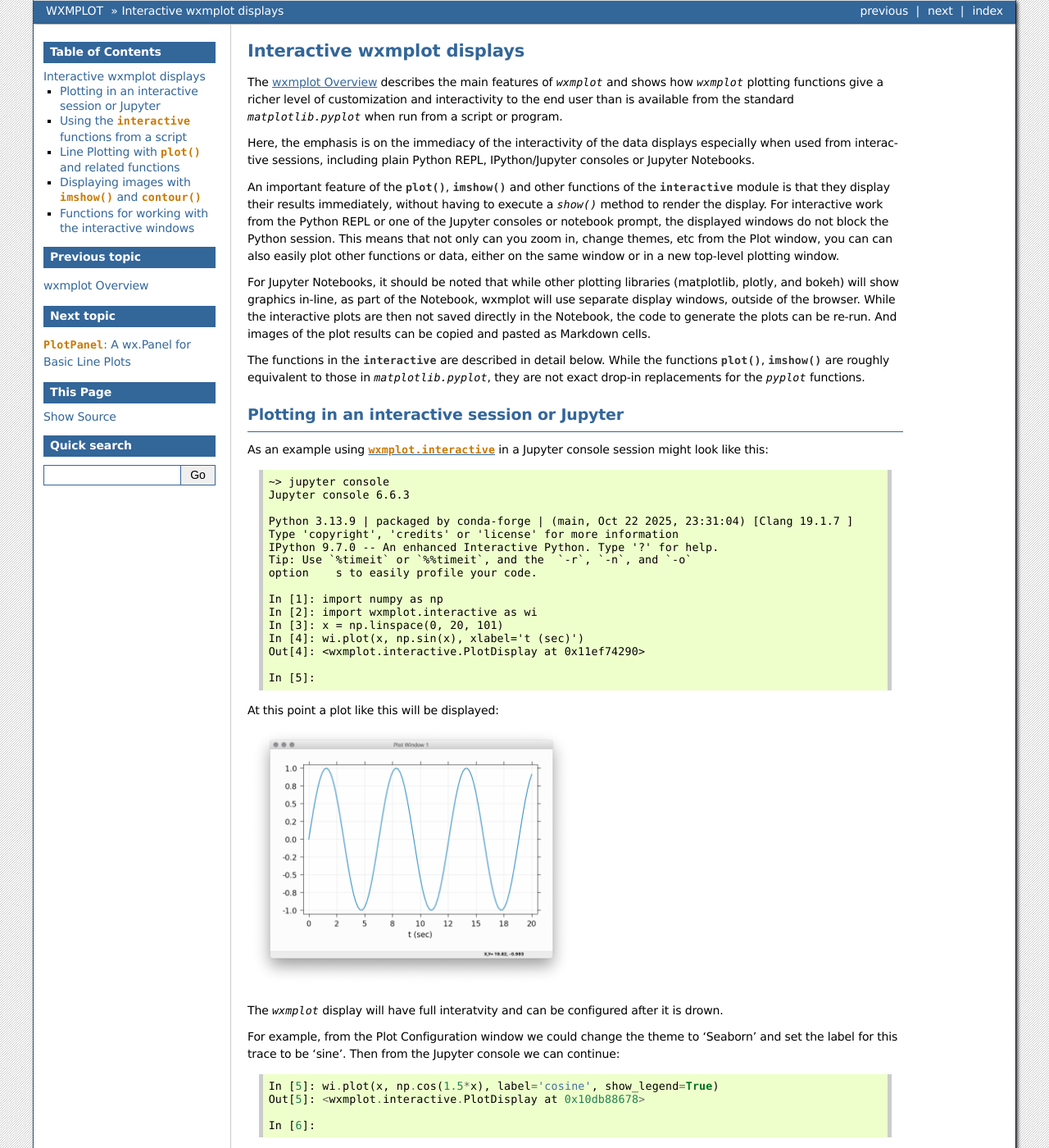
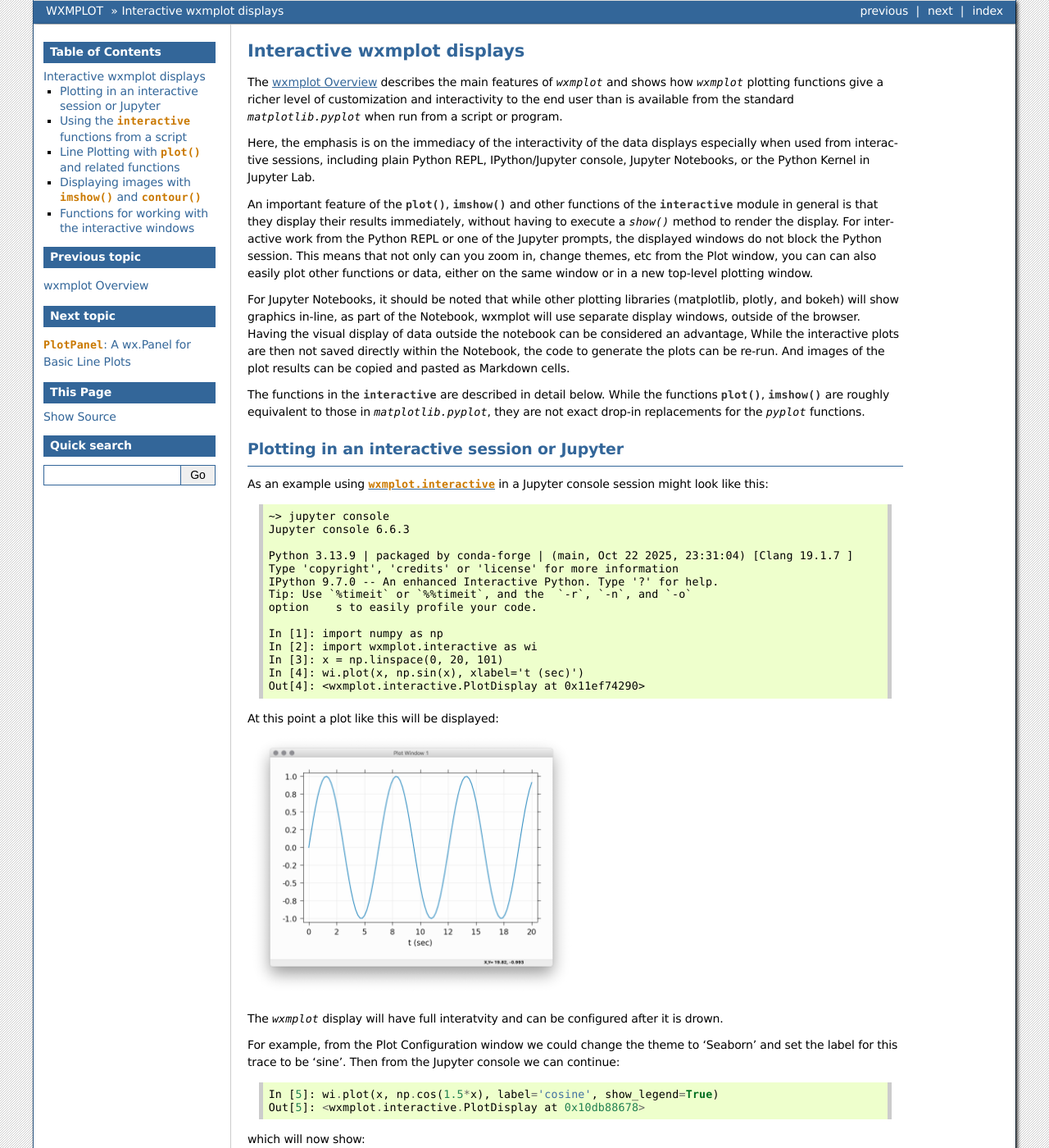
Before and after one commit to newville/wxmplot, a Sphinx documentation site: the page built from doc/interactive.rst, in a window 1280 px wide and 1400 px high. Shown: the whole window at 82% size. Built offline with Sphinx 7.4.7, drawn with Linux system fonts in a browser that asks for light colours; the version number could not be read and is left out; some of the changed text lies outside the part shown.

Commit message:
more doc updates

```diff
--- a/doc/interactive.rst
+++ b/doc/interactive.rst
@@ -13,25 +13,27 @@
 
 Here, the emphasis is on the immediacy of the interactivity of the
 data displays especially when used from interactive sessions,
-including plain Python REPL, IPython/Jupyter consoles or Jupyter
-Notebooks.
+including plain Python REPL, IPython/Jupyter console, Jupyter
+Notebooks, or the Python Kernel in Jupyter Lab.
 
 An important feature of the :func:`plot`, :func:`imshow` and other
-functions of the :mod:`interactive` module is that they display their
-results immediately, without having to execute a `show()` method to
-render the display. For interactive work from the Python REPL or one of
-the Jupyter consoles or notebook prompt, the displayed windows do not
-block the Python session.  This means that not only can you zoom in,
-change themes, etc from the Plot window, you can can also easily plot
-other functions or data, either on the same window or in a new
+functions of the :mod:`interactive` module in general is that they
+display their results immediately, without having to execute a
+`show()` method to render the display. For interactive work from the
+Python REPL or one of the Jupyter prompts, the displayed windows do
+not block the Python session.  This means that not only can you zoom
+in, change themes, etc from the Plot window, you can can also easily
+plot other functions or data, either on the same window or in a new
 top-level plotting window.
 
 For Jupyter Notebooks, it should be noted that while other plotting
 libraries (matplotlib, plotly, and bokeh) will show graphics in-line,
 as part of the Notebook, wxmplot will use separate display windows,
-outside of the browser.  While the interactive plots are then not
-saved directly in the Notebook, the code to generate the plots can be
-re-run. And images of the plot results can be copied and pasted as
+outside of the browser.  Having the visual display of data outside the
+notebook can be considered an advantage,
+While the interactive plots are then not
+saved directly within the Notebook, the code to generate the plots can
+be re-run. And images of the plot results can be copied and pasted as
 Markdown cells.
 
 
@@ -43,7 +45,6 @@
 
 Plotting in an interactive session or Jupyter
 ===========================================================
-
 
 As an example using :mod:`wxmplot.interactive` in a Jupyter console
 session might look like this::
@@ -63,8 +64,6 @@
     In [4]: wi.plot(x, np.sin(x), xlabel='t (sec)')
     Out[4]: <wxmplot.interactive.PlotDisplay at 0x11ef74290>
 
-    In [5]:
-
 
 At this point a plot like this will be displayed:
 
@@ -81,7 +80,6 @@
     In [5]: wi.plot(x, np.cos(1.5*x), label='cosine', show_legend=True)
     Out[5]: <wxmplot.interactive.PlotDisplay at 0x10db88678>
 
-    In [6]:
 
 which will now show:
 
@@ -96,14 +94,11 @@
     In [6]: wi.plot(x, x*np.log(x+1), label='xlogx', new=True)
     Out[6]: <wxmplot.interactive.PlotDisplay at 0x10db88678>
 
-    In [7]:
 
 We can also place a text string, arrow, horizontal, or vertical line on the
 plot, as with::
 
     In [7]: wi.plot_text('hello!', 9.1, 0.87)
-
-    In [8]:
 
 
 and so forth.
@@ -115,27 +110,30 @@
     In [8]: wi.plot(x, np.sin(x)*np.exp(-x/8) , win=2, theme='ggplot')
     Out[8]: <wxmplot.interactive.PlotDisplay at 0x110b2fb88>
 
-    In [9]:
 
 and then control which of the displays any additional plot functions use by
 passing the `win` option to the plotting functions.
 
-
 The immediacy of the rendering and the ability to customize the plots makes
 these plotting functions well-suited for exploratory displays of data.
+
+Examples of ipython notebook files are included in the `examples`
+folder.
 
 
 Using the :mod:`interactive` functions from a script
 ===========================================================
 
-When using the :mod:`interactive` functions by running a script in a
-non-interactive way, the display will still appear. It does not block
-further execution of the script and the display does not disappear
-when the script is complete.  Instead, the plots and images will
-remain displayed and fully operational until all windows have been
-closed or until the running script is explicitly closed (say, with
-Ctrl-D).  That means that you can add `wi.plot()` and `wi.imshow()` to
-your short- or long-running scripts and the plots will be displayed
+When using the :mod:`interactive` functions in a script or program
+that is run in a non-interactive way, say from a commandline shell,
+the wxmplot displays will still appear.  The act of plotting will not
+block further execution of the script, and the script will continue to
+run, possibly making more wxmplot displays.  When the script reaches
+is end, the displays will not be automatically closed. Instead, the
+plots and images will remain displayed and fully interactive until all
+windows have been closed or until the running script is explicitly
+closed (say, with Ctrl-D).  That means that you can add `wi.plot()`
+and `wi.imshow()` to your scripts and the plots will be displayed
 until you no longer want to use them.
 
 
@@ -186,14 +184,15 @@
 
 .. autofunction:: get_plot_window
 
-The returned :class:`wx.PlotFrame` will have the many attributes and
-methds, with some of the most useful described in the table below.
-This include access to the underlying matplotlib Axes and Canvas
-objects.
+The returned :class:`wx.PlotFrame` from :func:`get_plot_window` will
+have the many attributes and methods, with some of the most useful
+described in the table below.  This include access to the underlying
+matplotlib Axes and Canvas objects.
 
 .. _plotframe_objects_table:
 
-**Table of PlotFrame attributes and methods**
+**Table of attributes and methods of the interactive Plot Window**
+
 
   +-----------------+-----------------------------------------------------+
   | name            |  object type                                        |
@@ -202,11 +201,11 @@
   +-----------------+-----------------------------------------------------+
   | .save_figure()  | method to save image to a png file                  |
   +-----------------+-----------------------------------------------------+
-  | .configure      | method to show Configuration window                 |
+  | .configure()    | method to show Configuration window                 |
   +-----------------+-----------------------------------------------------+
-  | .get_config     | method to return configuration dictionary           |
+  | .get_config()   | method to return configuration dictionary           |
   +-----------------+-----------------------------------------------------+
-  | .set_config     | method to update configuration with keyword/values  |
+  | .set_config()   | method to update configuration with keyword/values  |
   +-----------------+-----------------------------------------------------+
   | .panel          | wxmplot.PlotPanel, a wx.Panel                       |
   +-----------------+-----------------------------------------------------+
```
